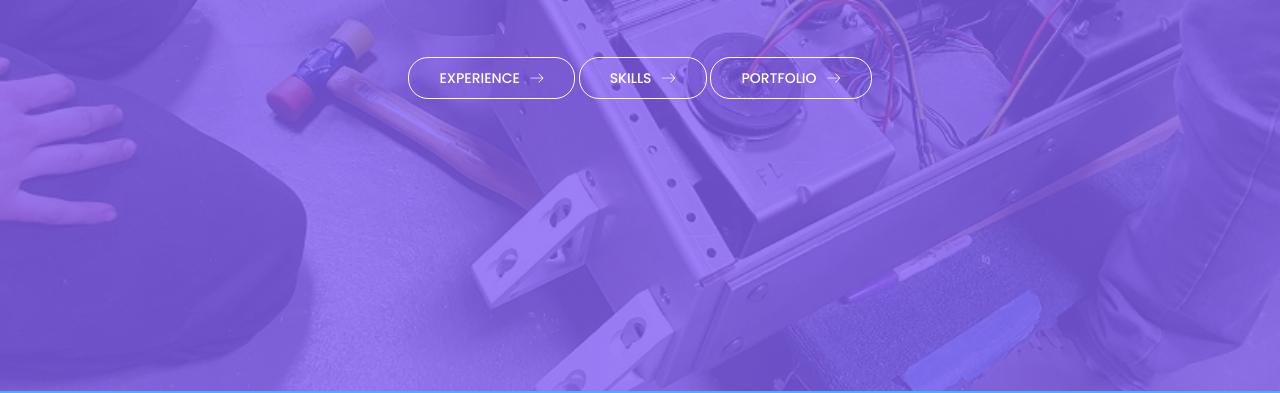
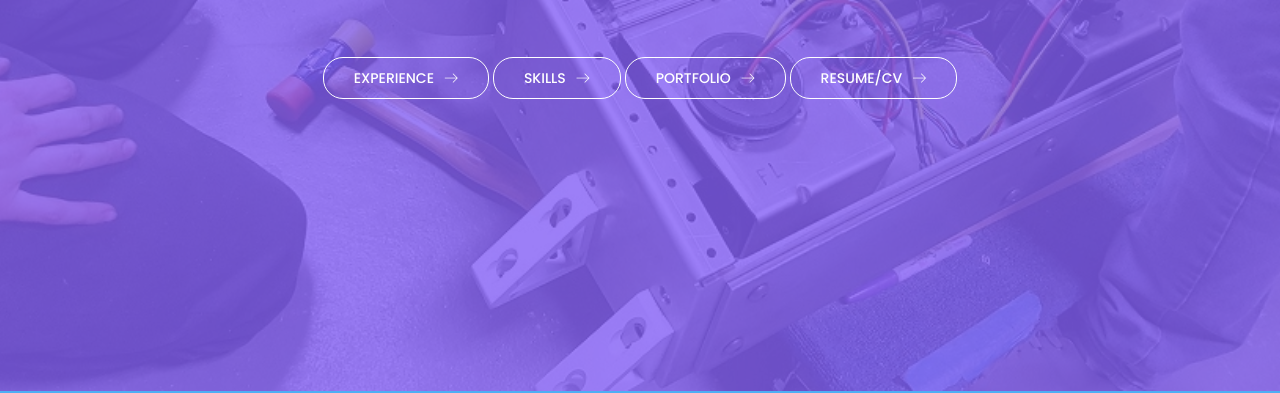
Before and after one commit to aharris1/aharris1.github.io, a plain HTML site: page index.html in a window 1280 px wide. Shown: the part 409-802 px from the top of the page. Drawn offline with nearby package versions, Linux system fonts and the light colour scheme.

Commit message:
Added resume

```diff
--- a/index.html
+++ b/index.html
@@ -52,6 +52,8 @@
 					<a href="#background" class="primary-btn d-inline-flex align-items-center"><span class="mr-10">Experience</span><span class="lnr lnr-arrow-right"></span></a>
 					<a href="#skills" class="primary-btn d-inline-flex align-items-center"><span class="mr-10">Skills</span><span class="lnr lnr-arrow-right"></span></a>
 					<a href="#portfolio" class="primary-btn d-inline-flex align-items-center"><span class="mr-10">Portfolio</span><span class="lnr lnr-arrow-right"></span></a>
+					<a href="https://drive.google.com/file/d/1Bpwg8gAHsAjO-z-vuwPmFg4JWwwnkRRR/view?usp=sharing" class="primary-btn d-inline-flex align-items-center"><span class="mr-10">Resume/CV</span><span class="lnr lnr-arrow-right"></span></a>
+
 				</div>
 			</div>
 		</div>
```
